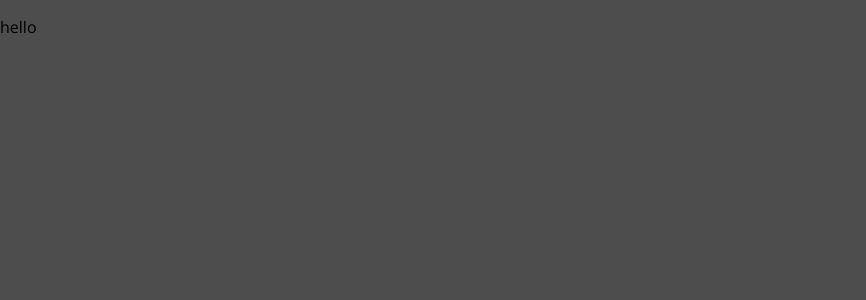
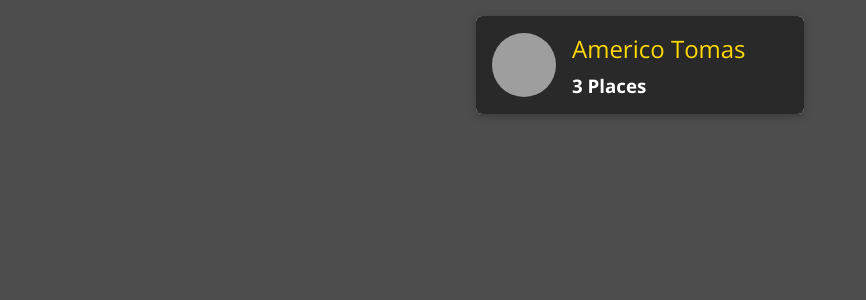
Before and after one commit to atafs/layer-network-frontend-react-web-app, a React (Create React App) app: page / in a window 1280 px wide. Shown: the top 300 px of the page, without its empty margins (0-866 px from the left). Built offline with nearby package versions, Linux system fonts and the light colour scheme; grey boxes are pictures that could not be loaded.

Commit message:
add navigation and display data on the page from users

```diff
--- a/src/App.js
+++ b/src/App.js
@@ -1,7 +1,28 @@
 import React from "react";
+import {
+  BrowserRouter as Router,
+  Route,
+  Redirect,
+  Switch,
+} from "react-router-dom";
+
+import Users from "./user/pages/Users";
+import NewPlace from "./places/pages/NewPlace";
 
 const App = () => {
-  return <p>hello</p>;
+  return (
+    <Router>
+      <Switch>
+        <Route path="/" exact>
+          <Users />
+        </Route>
+        <Route path="/places/new" exact>
+          <NewPlace />
+        </Route>
+        <Redirect to="/" />
+      </Switch>
+    </Router>
+  );
 };
 
 export default App;
--- /dev/null
+++ b/src/places/pages/NewPlace.js
@@ -0,0 +1,7 @@
+import React from 'react';
+
+const NewPlace = () => {
+  return <h2>NewPlace Works!</h2>
+};
+
+export default NewPlace;
--- /dev/null
+++ b/src/shared/components/UIElements/Avatar.css
@@ -0,0 +1,15 @@
+.avatar {
+  width: 100%;
+  height: 100%;
+  display: flex;
+  justify-content: center;
+  align-items: center;
+}
+
+.avatar img {
+  display: block;
+  border-radius: 50%;
+  width: 100%;
+  height: 100%;
+  object-fit: cover;
+}
--- /dev/null
+++ b/src/shared/components/UIElements/Avatar.js
@@ -0,0 +1,17 @@
+import React from 'react';
+
+import './Avatar.css';
+
+const Avatar = props => {
+  return (
+    <div className={`avatar ${props.className}`} style={props.style}>
+      <img
+        src={props.image}
+        alt={props.alt}
+        style={{ width: props.width, height: props.width }}
+      />
+    </div>
+  );
+};
+
+export default Avatar;
--- /dev/null
+++ b/src/shared/components/UIElements/Card.css
@@ -0,0 +1,8 @@
+.card {
+  margin: 0;
+  box-shadow: 0 2px 8px rgba(0, 0, 0, 0.26);
+  border-radius: 6px;
+  padding: 1rem;
+  overflow: hidden;
+  background: white;
+}
--- /dev/null
+++ b/src/shared/components/UIElements/Card.js
@@ -0,0 +1,13 @@
+import React from 'react';
+
+import './Card.css';
+
+const Card = props => {
+  return (
+    <div className={`card ${props.className}`} style={props.style}>
+      {props.children}
+    </div>
+  );
+};
+
+export default Card;
--- /dev/null
+++ b/src/user/components/UserItem.css
@@ -0,0 +1,49 @@
+.user-item {
+  margin: 1rem;
+  width: calc(45% - 2rem);
+  min-width: 17.5rem;
+}
+
+.user-item a {
+  display: flex;
+  align-items: center;
+  width: 100%;
+  height: 100%;
+  text-decoration: none;
+  padding: 1rem;
+  color: white;
+  background: #292929;
+}
+
+.user-item a:hover,
+.user-item a:active {
+  background: #ffd900;
+}
+
+.user-item__content {
+  padding: 0;
+}
+
+.user-item__image {
+  width: 4rem;
+  height: 4rem;
+  margin-right: 1rem;
+}
+
+.user-item__info h2 {
+  font-size: 1.5rem;
+  margin: 0 0 0.5rem 0;
+  font-weight: normal;
+  color: #ffd900;
+}
+
+.user-item:hover h2,
+.user-item:active h2,
+.user-item:hover h3,
+.user-item:active h3 {
+  color: #292929;
+}
+
+.user-item__info h3 {
+  margin: 0;
+}
--- /dev/null
+++ b/src/user/components/UserItem.js
@@ -0,0 +1,28 @@
+import React from 'react';
+import { Link } from 'react-router-dom';
+
+import Avatar from '../../shared/components/UIElements/Avatar';
+import Card from '../../shared/components/UIElements/Card';
+import './UserItem.css';
+
+const UserItem = props => {
+  return (
+    <li className="user-item">
+      <Card className="user-item__content">
+        <Link to={`/${props.id}/places`}>
+          <div className="user-item__image">
+            <Avatar image={props.image} alt={props.name} />
+          </div>
+          <div className="user-item__info">
+            <h2>{props.name}</h2>
+            <h3>
+              {props.placeCount} {props.placeCount === 1 ? 'Place' : 'Places'}
+            </h3>
+          </div>
+        </Link>
+      </Card>
+    </li>
+  );
+};
+
+export default UserItem;
--- /dev/null
+++ b/src/user/components/UsersList.css
@@ -0,0 +1,10 @@
+.users-list {
+  list-style: none;
+  margin: 0 auto;
+  padding: 0;
+  width: 90%;
+  max-width: 50rem;
+  display: flex;
+  justify-content: center;
+  flex-wrap: wrap;
+}
--- /dev/null
+++ b/src/user/components/UsersList.js
@@ -0,0 +1,30 @@
+import React from 'react';
+
+import UserItem from './UserItem';
+import './UsersList.css';
+
+const UsersList = props => {
+  if (props.items.length === 0) {
+    return (
+      <div className="center">
+        <h2>No users found.</h2>
+      </div>
+    );
+  }
+
+  return (
+    <ul className="users-list">
+      {props.items.map(user => (
+        <UserItem
+          key={user.id}
+          id={user.id}
+          image={user.image}
+          name={user.name}
+          placeCount={user.places}
+        />
+      ))}
+    </ul>
+  );
+};
+
+export default UsersList;
--- /dev/null
+++ b/src/user/pages/Users.js
@@ -0,0 +1,19 @@
+import React from "react";
+
+import UsersList from "../components/UsersList";
+
+const Users = () => {
+  const USERS = [
+    {
+      id: "u1",
+      name: "Americo Tomas",
+      image:
+        "https://images.pexels.com/photos/839011/pexels-photo-839011.jpeg?auto=compress&cs=tinysrgb&dpr=2&h=750&w=1260",
+      places: 3,
+    },
+  ];
+
+  return <UsersList items={USERS} />;
+};
+
+export default Users;
```
